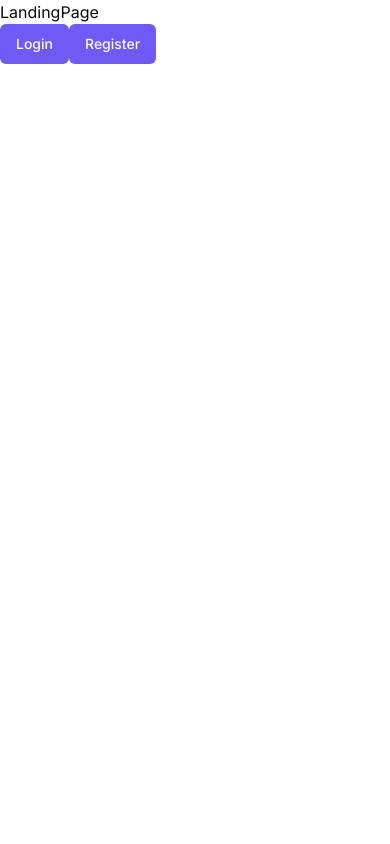
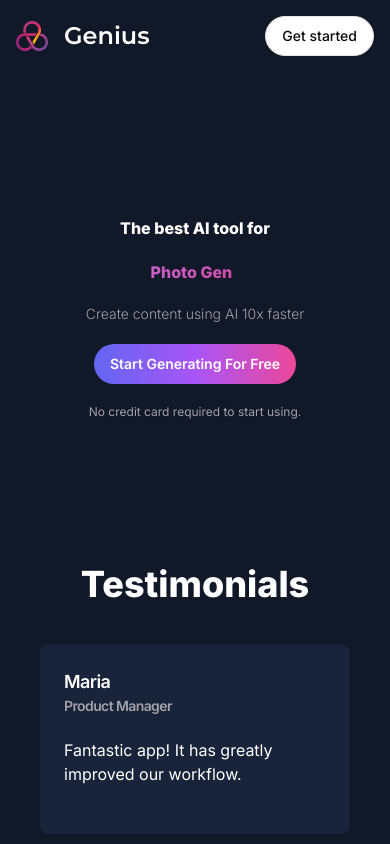
Before and after one commit to PawelPamula1/saas-ai-project, a Next.js app: page / in a window 390 px wide. Built offline with nearby package versions, Linux system fonts and the light colour scheme; no server answers.

Commit message:
adding last commitfinishing landing page

```diff
--- /dev/null
+++ b/app/(landing)/layout.tsx
@@ -0,0 +1,11 @@
+import React from "react";
+
+const LandingLayout = ({ children }: { children: React.ReactNode }) => {
+  return (
+    <main className="h-full bg-[#111827] overflow-auto">
+      <div className="mx-auto max-w-screen-xl h-full w-full">{children}</div>
+    </main>
+  );
+};
+
+export default LandingLayout;
--- a/app/(landing)/page.tsx
+++ b/app/(landing)/page.tsx
@@ -1,19 +1,14 @@
-import { Button } from "@/components/ui/button";
-import Link from "next/link";
+import LandingContent from "@/components/landing-content";
+import LandingHero from "@/components/landing-hero";
+import LandingNavbar from "@/components/landing-navbar";
 import React from "react";
 
 const LandingPage = () => {
   return (
-    <div>
-      LandingPage
-      <div>
-        <Button>
-          <Link href="/sign-in">Login</Link>
-        </Button>
-        <Button>
-          <Link href="/sign-up">Register</Link>
-        </Button>
-      </div>
+    <div className="h-full">
+      <LandingNavbar />
+      <LandingHero />
+      <LandingContent />
     </div>
   );
 };
--- /dev/null
+++ b/components/landing-content.tsx
@@ -0,0 +1,97 @@
+"use client";
+import { Card, CardContent, CardHeader, CardTitle } from "./ui/card";
+
+const Testimonials = [
+  {
+    name: "Maria",
+    avatar: "M",
+    title: "Product Manager",
+    description: "Fantastic app! It has greatly improved our workflow.",
+  },
+  {
+    name: "John",
+    avatar: "J",
+    title: "Designer",
+    description: "I love the user-friendly interface. Great job!",
+  },
+  {
+    name: "Sarah",
+    avatar: "S",
+    title: "Marketing Specialist",
+    description: "This app has revolutionized our marketing campaigns.",
+  },
+  {
+    name: "Michael",
+    avatar: "Mi",
+    title: "Data Scientist",
+    description:
+      "As a data scientist, this app is a game-changer for data analysis.",
+  },
+  {
+    name: "Emily",
+    avatar: "E",
+    title: "Project Manager",
+    description:
+      "Our project timelines have never been so streamlined. Impressive!",
+  },
+  {
+    name: "David",
+    avatar: "D",
+    title: "Financial Analyst",
+    description:
+      "This app's financial reporting tools are top-notch. Highly recommended!",
+  },
+  {
+    name: "Sophia",
+    avatar: "So",
+    title: "HR Manager",
+    description:
+      "Saves us so much time in HR tasks. Thanks for simplifying our work!",
+  },
+  {
+    name: "Oliver",
+    avatar: "O",
+    title: "Sales Representative",
+    description:
+      "Boosted my sales performance. I can't imagine working without it.",
+  },
+  {
+    name: "Grace",
+    avatar: "G",
+    title: "Customer Support",
+    description:
+      "Our customers love the improved support we provide using this app.",
+  },
+];
+
+const LandingContent = () => {
+  return (
+    <div className="px-10 pb-20">
+      <h2 className="text-center text-4xl text-white font-extrabold mb-10">
+        Testimonials
+      </h2>
+      <div className="grid grid-cols-1 sm:grid-cols-2 md:grid-cols-3 lg:grid-cols-4 gap-4">
+        {Testimonials.map((item) => (
+          <Card
+            key={item.description}
+            className="bg-[#192339] border-none text-white"
+          >
+            <CardHeader>
+              <CardTitle className="flex items-center gap-x-2">
+                <div>
+                  <p className="text-lg">{item.name}</p>
+                  <p className="text-zinc-400 text-sm">{item.title}</p>
+                </div>
+              </CardTitle>
+              <CardContent className="pt-4 px-0">
+                {item.description}
+              </CardContent>
+            </CardHeader>
+          </Card>
+        ))}
+      </div>
+    </div>
+  );
+};
+
+export default LandingContent;
--- /dev/null
+++ b/components/landing-hero.tsx
@@ -0,0 +1,49 @@
+"use client";
+import { useAuth } from "@clerk/nextjs";
+import Link from "next/link";
+import TypewriterComponent from "typewriter-effect";
+import { Button } from "./ui/button";
+
+const LandingHero = () => {
+  const { isSignedIn } = useAuth();
+  return (
+    <div className="text-white font-bold py-36 text-center space-y-5">
+      <div className="text-4 sm:text-5xl md:text-6xl lg:text-7xl space-y-5 font-extrabold">
+        <h1>The best AI tool for</h1>
+        <div className="text-transparent bg-clip-text bg-gradient-to-r from-purple-400 to-pink-600">
+          <TypewriterComponent
+            options={{
+              strings: [
+                "Chatbot.",
+                "Photo Generation.",
+                "Music Generation.",
+                "Code Generation.",
+                "Video Generation.",
+              ],
+              autoStart: true,
+              loop: true,
+            }}
+          />
+        </div>
+      </div>
+      <div className="text-sm md:text-xl font-light text-zinc-400">
+        Create content using AI 10x faster
+      </div>
+      <div>
+        <Link href={isSignedIn ? "/dashboard" : "/sign-up"}>
+          <Button
+            variant="upgrade"
+            className="md:text-lg p-4 md:p-6 rounded-full font-semibold"
+          >
+            Start Generating For Free
+          </Button>
+        </Link>
+      </div>
+      <div className="text-zinc-400 text-xs md:text-sm font-normal">
+        No credit card required to start using.
+      </div>
+    </div>
+  );
+};
+
+export default LandingHero;
--- /dev/null
+++ b/components/landing-navbar.tsx
@@ -0,0 +1,37 @@
+"use client";
+import { Montserrat } from "next/font/google";
+import Image from "next/image";
+import Link from "next/link";
+import { useAuth } from "@clerk/nextjs";
+import { cn } from "@/lib/utils";
+import { Button } from "./ui/button";
+
+const font = Montserrat({
+  weight: "600",
+  subsets: ["latin"],
+});
+
+const LandingNavbar = () => {
+  const { isSignedIn } = useAuth();
+  return (
+    <nav className="p-4 bg-transparent flex items-center justify-between">
+      <Link href="/" className="flex items-center">
+        <div className="relative h-8 w-8 mr-4">
+          <Image fill alt="Logo" src="/logo.png" />
+        </div>
+        <h1 className={cn("text-2xl font-bold text-white", font.className)}>
+          Genius
+        </h1>
+      </Link>
+      <div className="flex items-center gap-x-2">
+        <Link href={isSignedIn ? "/dashboard" : "/sign-up"}>
+          <Button variant="outline" className="rounded-full ">
+            Get started
+          </Button>
+        </Link>
+      </div>
+    </nav>
+  );
+};
+
+export default LandingNavbar;
--- a/package.json
+++ b/package.json
@@ -6,7 +6,8 @@
     "dev": "next dev",
     "build": "next build",
     "start": "next start",
-    "lint": "next lint"
+    "lint": "next lint",
+    "postinstall": "prisma generate"
   },
   "dependencies": {
     "@clerk/nextjs": "^4.23.5",
@@ -43,6 +44,7 @@
     "tailwindcss": "3.3.3",
     "tailwindcss-animate": "^1.0.7",
     "typescript": "5.2.2",
+    "typewriter-effect": "^2.20.1",
     "zod": "^3.22.2",
     "zustand": "^4.4.1"
   },
```
Also changed, not shown: 1 other file (tests, documents, lock files or other folders).
